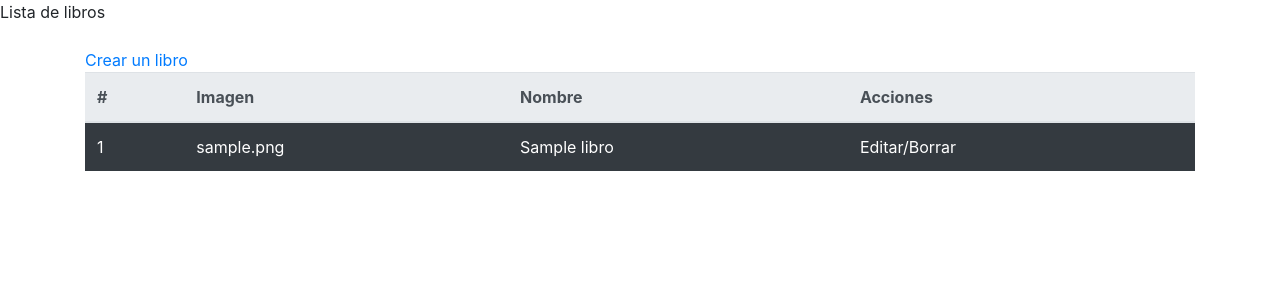
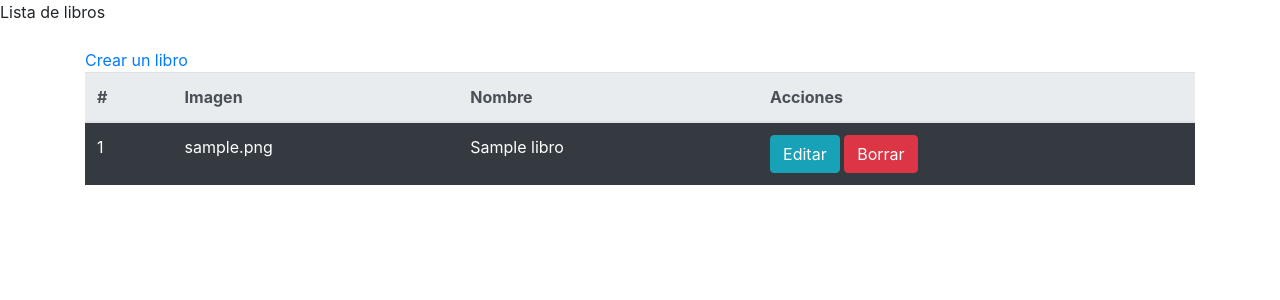
Before and after one commit to Dimeroy/libreria, a CodeIgniter 4 app: the page made by app/Views/libros/listar.php in a window 1280 px wide. Shown: the top 300 px of the page. Run offline with PHP 8.4 and a stand-in for CodeIgniter, Linux system fonts and the light colour scheme; the template is opened without the code that fills it: most values are stand-ins (such as "Sample title", 1, 10 or a date in 2020); some libraries are stand-ins or nearby versions.

Commit message:
confirmar

```diff
--- a/app/Controllers/Libros.php
+++ b/app/Controllers/Libros.php
@@ -32,7 +32,7 @@ class Libros extends Controller{
                 $imagen->move('../public/uploads/',$nuevoNombre);
 
                 $datos=[
-                    'nombre'=>$this->request-> getVar ('nombre'),
+                    'nombre'=> $this->request-> getVar ('nombre'),
                     'imagen'=>$nuevoNombre
                 ];
                 $libro->insert($datos);
--- a/app/Views/libros/listar.php
+++ b/app/Views/libros/listar.php
@@ -42,7 +42,14 @@
                 <td><?=$libro[ 'id'];?></td>
                 <td><?=$libro[ 'imagen'];?></td>
                 <td><?=$libro[ 'nombre'];?></td>
-                <td>Editar/Borrar</td>
+                <td>
+                <button class="btn btn-info" type="button">Editar</button>
+                <button class="btn btn-danger" type="button">Borrar</button>
+
+
+
+
+                </td>
             </tr>
 
 <?php endforeach; ?>
```
Also changed, not shown: public/uploads/1645175839_f6646e408bcb4102b978.jpg (added), public/uploads/1645175977_18cd8adcf128d5c344d4.jpg (added), public/uploads/1645176081_427c980299d3ba3b3203.jpg (added), public/uploads/1645185639_a376433a0853d5ff5da7.jpg (added), 2 other files.
